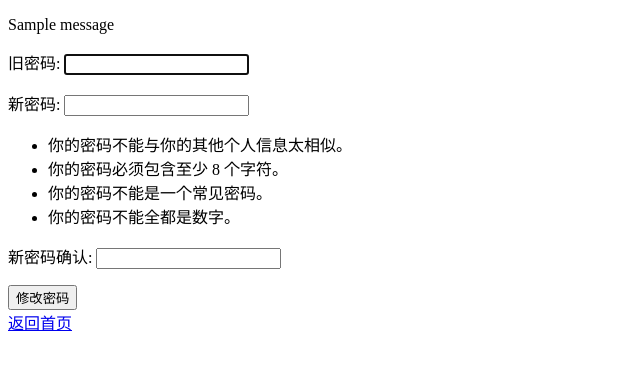
After one commit to 02Fuwei/library_system_, a Django app: page /books/change_password/ in a window 1280 px wide. The commit adds this page. Shown: the top 370 px of the page, without its empty margins (0-640 px from the left). Run offline with Django 4.2, Linux system fonts and the light colour scheme; a user stored in the database is signed in; tables that the repository leaves empty hold one stand-in row (values such as "Sample post"); one stand-in notice (Sample message) is shown.

Commit message:
1.添加修改密码功能

```diff
--- a/books/urls.py
+++ b/books/urls.py
@@ -7,6 +7,6 @@ urlpatterns = [
     path('login/', views.login_view, name='login'),  # 登录
     path('home/', views.home, name='home'),  # 主页
     path('logout/', views.logout_view, name='logout_view'),
-    path('profile', views.profile_view, name='profile'),
-    path('change_password', views.change_password, name='change_password')
+    path('profile/', views.profile_view, name='profile'),
+    path('change_password/', views.change_password, name='change_password')
 ]
--- a/books/views.py
+++ b/books/views.py
@@ -2,9 +2,11 @@ from django.shortcuts import render, redirect
 from django.contrib.auth.models import User
 from .forms import UserRegistrationForm
 from .models import UserProfile
-from django.contrib.auth import authenticate, login, logout
+from django.contrib.auth import authenticate, login, logout, update_session_auth_hash
 from django.views.decorators.csrf import csrf_exempt
 from django.contrib import messages
+from django.contrib.auth.decorators import login_required
+from django.contrib.auth.forms import PasswordChangeForm
 
 
 # Create your views here.
@@ -38,10 +40,12 @@ def login_view(request):
     return render(request, 'books/login.html')
 
 
+@login_required
 def home(request):
     return render(request, 'books/home.html')
 
 
+@login_required
 def profile_view(request):
     #  个人资料
     user = request.user  # user属性，它表示当前用户的实例
@@ -59,5 +63,19 @@ def logout_view(request):
     return redirect('books:login')
 
 
+@login_required
 def change_password(request):
-    return redirect('books:login')
+    """
+    修改密码
+    """
+    if request.method == 'POST':
+        form = PasswordChangeForm(user=request.user, data=request.POST)
+        if form.is_valid():
+            user = form.save()
+            update_session_auth_hash(request, user)  # 用于在用户更改密码后更新其会话，以防止用户被登出。
+            return redirect('books:home')
+        # else:
+        #     messages.error(request, '请修改以下错误')
+    else:
+        form = PasswordChangeForm(user=request.user)
+    return render(request, 'books/change_password.html', {'form': form})
--- a/library_system/settings.py
+++ b/library_system/settings.py
@@ -123,3 +123,5 @@ STATIC_URL = 'static/'
 DEFAULT_AUTO_FIELD = 'django.db.models.BigAutoField'
 
 DEFAULT_CHARSET = 'utf-8'
+
+LOGIN_URL = 'books:login'
--- /dev/null
+++ b/templates/books/change_password.html
@@ -0,0 +1,20 @@
+<!DOCTYPE html>
+<html lang="en">
+<head>
+    <meta charset="UTF-8">
+    <title>修改密码</title>
+</head>
+<body>
+    {% if messages %}
+        {% for message in messages %}
+            <p>{{ message }}</p>
+        {% endfor %}
+    {% endif %}
+    <form method="post">
+        {% csrf_token %}
+        {{ form.as_p }}
+        <button type="submit">修改密码</button>
+    </form>
+    <a href="{% url 'books:home' %}">返回首页</a>
+</body>
+</html>
--- a/templates/books/profile.html
+++ b/templates/books/profile.html
@@ -17,6 +17,6 @@
     <p>会员到期日期: {{ profile.membership_expiry }}</p>
     <p>借书限额: {{ profile.loan_limit }}</p>
     <p>余额: {{ profile.fines }}</p>
-    <a href="{% url 'books:home' %}">返回主页</a>
+    <a href="{% url 'books:home' %}">返回首页</a>
 </body>
 </html>
--- a/templates/books/register.html
+++ b/templates/books/register.html
@@ -15,6 +15,7 @@
     {% endif %}
     <button type="submit">注册</button>
     {% csrf_token %}
+    <a href="{% url 'books:login' %}">登录</a>
 </form>
 </body>
 </html>
```
Also changed, not shown: books/forms.py (+7 -0 lines).
